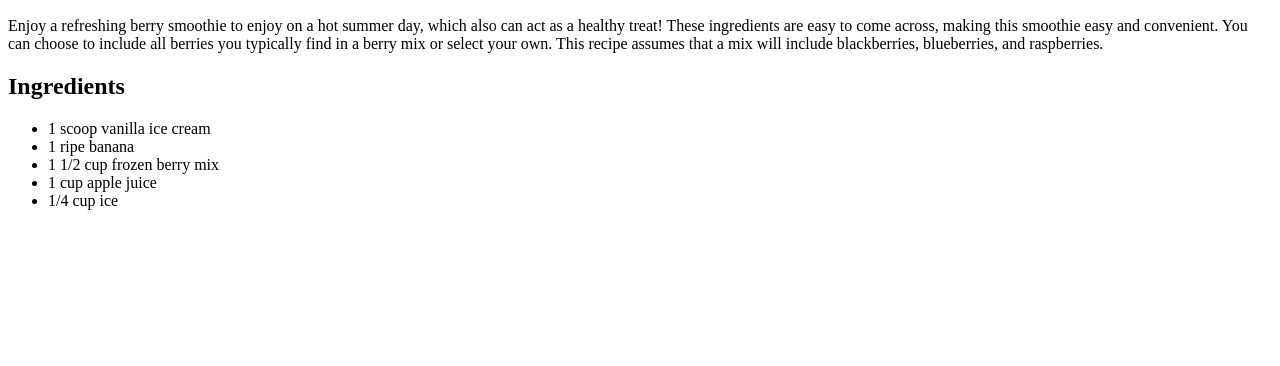
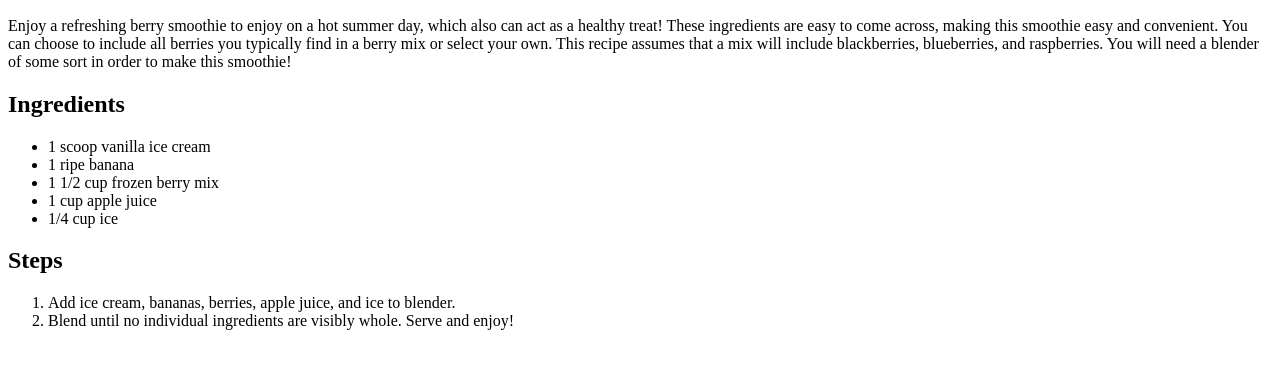
Before and after one commit to ATeaVision/odin-recipes, a plain HTML site: page recipes/bananaberrysmoothie.html in a window 1280 px wide. Shown: the part 434-800 px from the top of the page. Drawn offline with Linux system fonts and the light colour scheme.

Commit message:
Add steps to bananaberrysmoothie.html

```diff
--- a/recipes/bananaberrysmoothie.html
+++ b/recipes/bananaberrysmoothie.html
@@ -13,6 +13,7 @@
     <p>Enjoy a refreshing berry smoothie to enjoy on a hot summer day, which also can act as a healthy treat! These ingredients
         are easy to come across, making this smoothie easy and convenient. You can choose to include all berries you typically find
         in a berry mix or select your own. This recipe assumes that a mix will include blackberries, blueberries, and raspberries.
+        You will need a blender of some sort in order to make this smoothie!
     </p>
 
     <h2>Ingredients</h2>
@@ -23,5 +24,11 @@
         <li>1 cup apple juice</li>
         <li>1/4 cup ice</li>
     </ul>
+
+    <h2>Steps</h2>
+    <ol>
+        <li>Add ice cream, bananas, berries, apple juice, and ice to blender.</li>
+        <li>Blend until no individual ingredients are visibly whole. Serve and enjoy!</li>
+    </ol>
 </body>
 </html>
```
